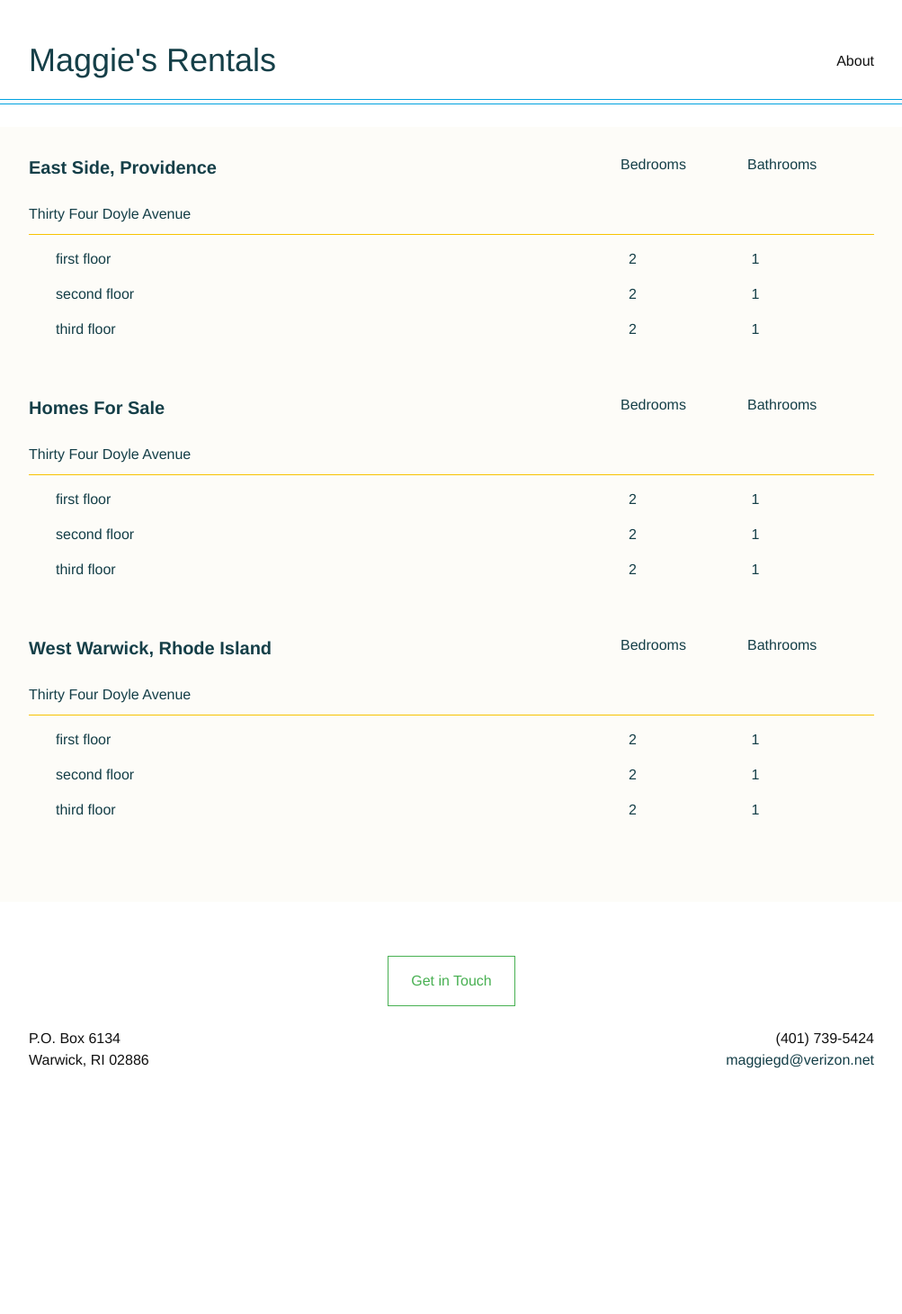
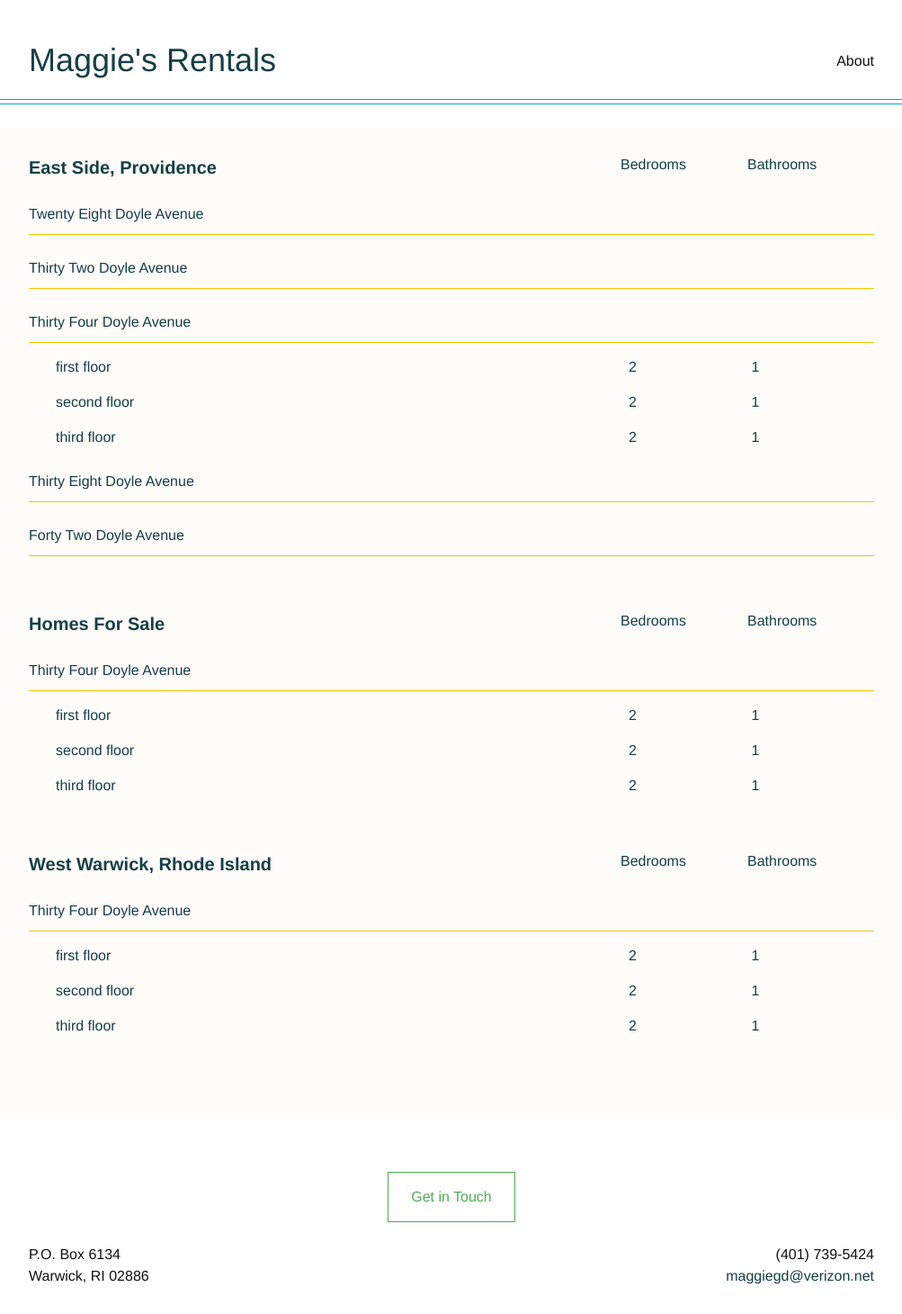
Before and after one commit to alexandreaco/maggiesrentals.github.io, a Jekyll site: the page built from index.html, in a window 1280 px wide. Shown: the whole page at 90% size, without its empty margins (138-1141 px from the left). Built offline with Jekyll 4.4.1, drawn with Linux system fonts in a browser that asks for light colours; before the commit the page ends 1220 px from its top, so only the background shows below that.

Commit message:
Updated East Side

```diff
--- a/_locations/east-side.markdown
+++ b/_locations/east-side.markdown
@@ -2,5 +2,9 @@
 title: East Side, Providence
 date: 2017-01-14 17:22:00 Z
 buildings:
+- Twenty Eight Doyle Avenue
+- Thirty Two Doyle Avenue
 - Thirty Four Doyle Avenue
+- Thirty Eight Doyle Avenue
+- Forty Two Doyle Avenue
 ---
```
